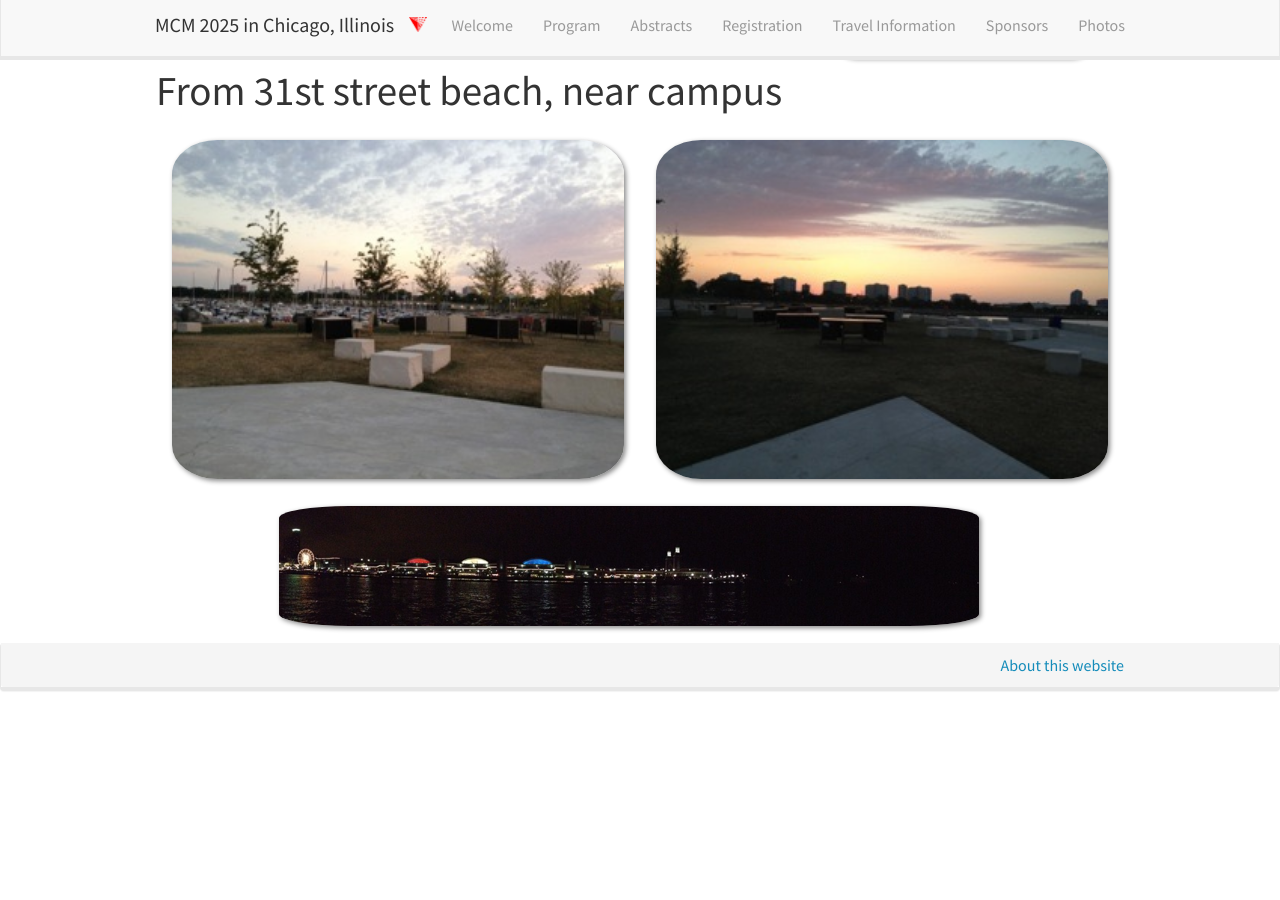
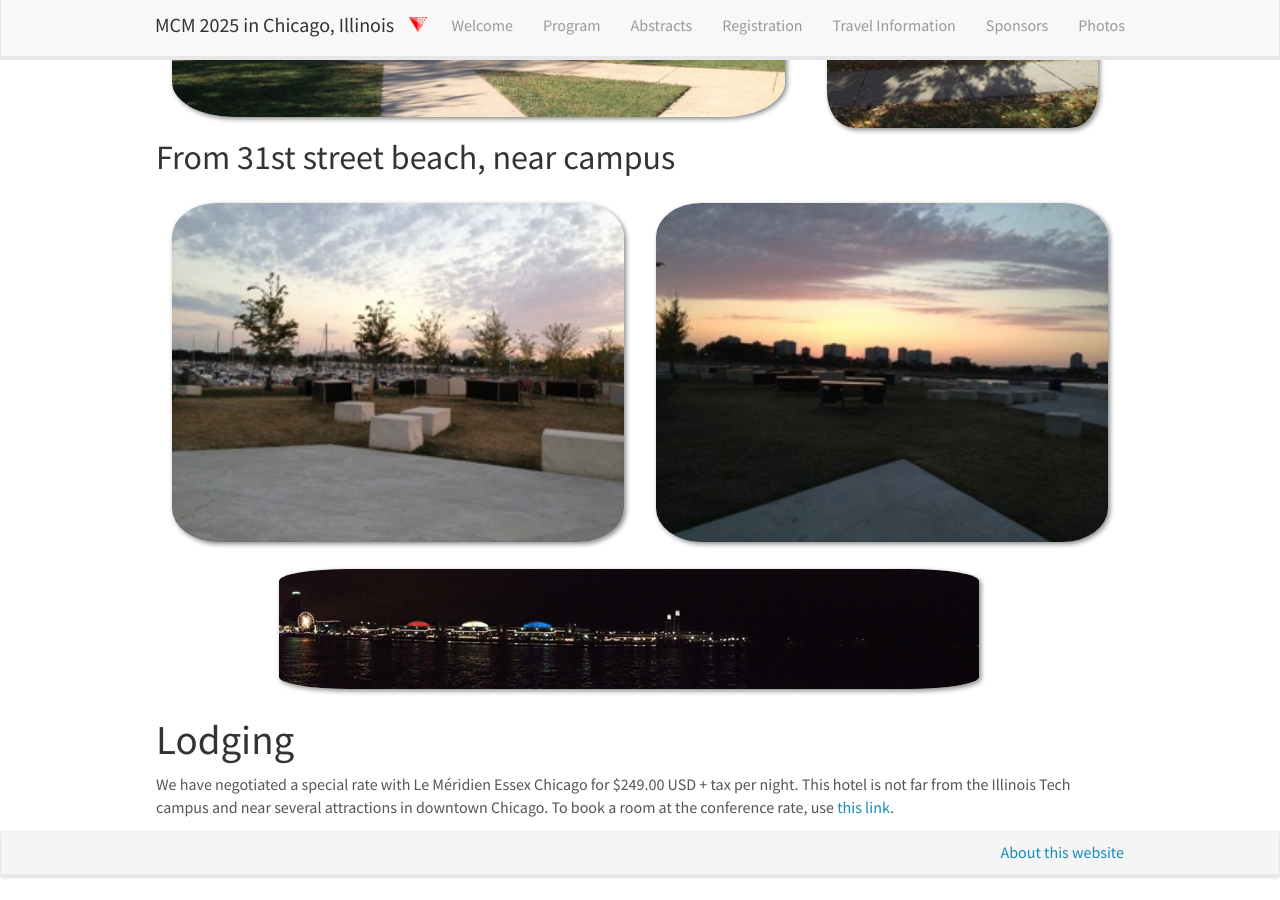
Before and after one commit to fjhickernell/mcm2025, a Jekyll site: the page built from _pages/travel.md, in a window 1280 px wide and 900 px high, scrolled down 593 px. Built offline with Jekyll 4.4.1, drawn with Linux system fonts in a browser that asks for light colours; before the commit the page ends 1306 px from its top, so only the background shows below that.

Commit message:
Added lodging

```diff
--- a/_pages/travel.md
+++ b/_pages/travel.md
@@ -6,19 +6,13 @@
 permalink: /travel/
 ---
 
+# Conference Location
+
 MCM 2025 will take place in Chicago. Greater Chicago is home to several research universities and two United States Department of Energy research laboratories.  Chicago is a major transportation hub, which will facilitate scholars from all over the world coming together to share the latest developments in Monte Carlo methods.
 
 The conference will be held at Hermann Hall at the Mies campus of the Illinois Institute of Technology, which is situated a few miles south of downtown and accessible by public transportation. See [directions to IIT](https://www.iit.edu/about/campus-information/mies-campus) and the [IIT Campus Map](https://www.iit.edu/about/campus-information/mies-campus/mies-campus-map).
 
-<!-- <img src="{{ site.url }}{{ site.baseurl }}/images/directions.jpg" class="img-responsive" width="100%" style="float:center align:center" />
-!-->
-
-<!-- <p align="center">
-![Directions to the MCM 2025](../images/directions.jpg)
-</p>
-!-->
-
-# Campus
+## Campus
 <div row>
 <div class="col-sm-8">
 <img src="{{ site.url }}{{ site.baseurl }}/images/campus/summer.png" class="img-responsive" width="100%" style="float:center align:center" />
@@ -28,7 +22,7 @@
 </div>
 </div>
 
-# From 31st street beach, near campus
+## From 31st street beach, near campus
 
 <div row>
 <div class="col-sm-6">
@@ -42,3 +36,7 @@
 <p align="center">
 ![31st street beach](../images/chicago/31st_street_beach_night.png)
 </p>
+
+# Lodging
+
+We have negotiated a special rate with Le Méridien Essex Chicago for $249.00 USD + tax per night.  This hotel is not far from the Illinois Tech campus and near several attractions in downtown Chicago. To book a room at the conference rate, use [this link](https://www.marriott.com/event-reservations/reservation-link.mi?id=1734631273407&key=GRP&guestreslink2=true&app=resvlink).
```
